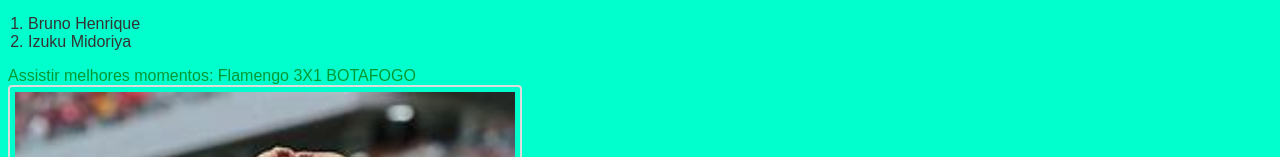
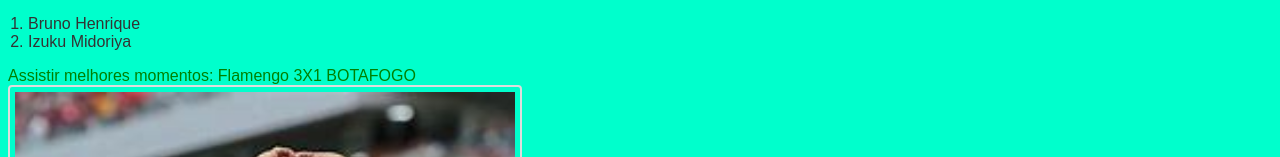
Before and after one commit to Enzoxp0/desenvolvimento-frond-end, a plain HTML site: page index.html in a window 1280 px wide. Shown: the part 218-375 px from the top of the page. Drawn offline with Linux system fonts and the light colour scheme.

Commit message:
Update style.css

```diff
--- a/style.css
+++ b/style.css
@@ -14,7 +14,7 @@ ul, ol {
     padding-left: 20px;
 }
 a {
-    color: #009933;
+    color: #008000;
     text-decoration: none;
 }
 a:hover {
```
